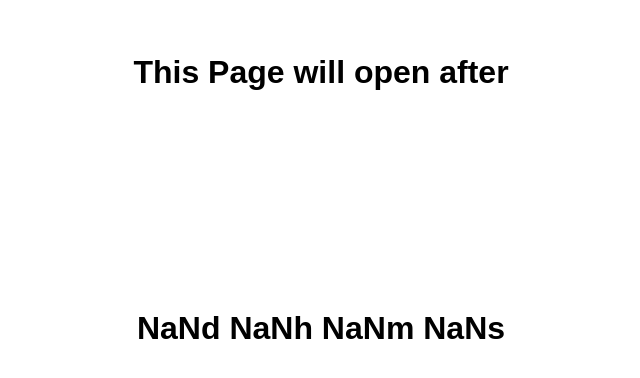
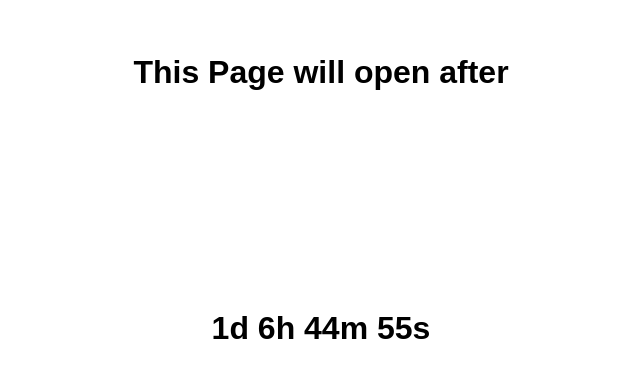
Before and after one commit to momo-don/momo-don, a plain HTML site: page index.html in a window 1280 px wide. Shown: the part 160-538 px from the top of the page, without its empty margins (319-959 px from the left). Drawn offline with Linux system fonts and the light colour scheme.

Commit message:
Update index.html

```diff
--- a/index.html
+++ b/index.html
@@ -19,7 +19,7 @@
 
     <script>
         // Set the date and time for the countdown (replace with your desired date and time)
-        var countDownDate = new Date("Dec 21, 2023 24:59:59").getTime();
+        var countDownDate = new Date("Dec 21, 2023 24:00:00").getTime();
 
         // Update the countdown every 1 second
         var x = setInterval(function() {
```
